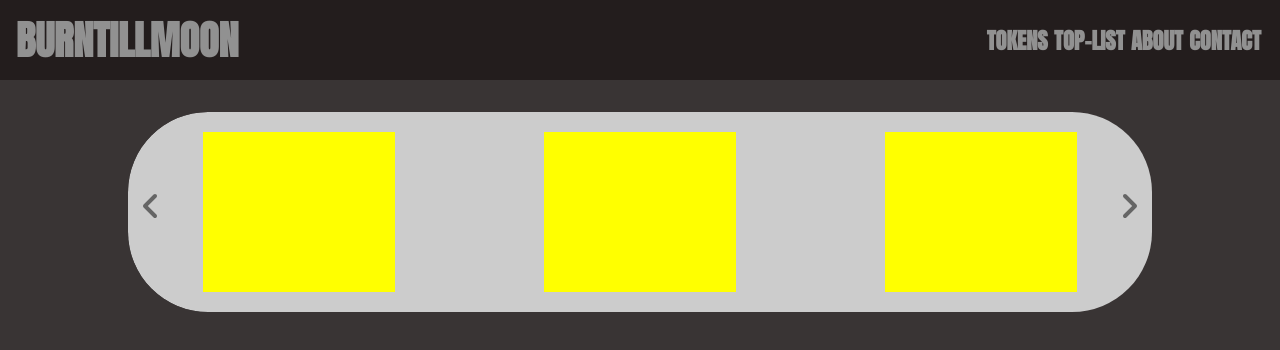
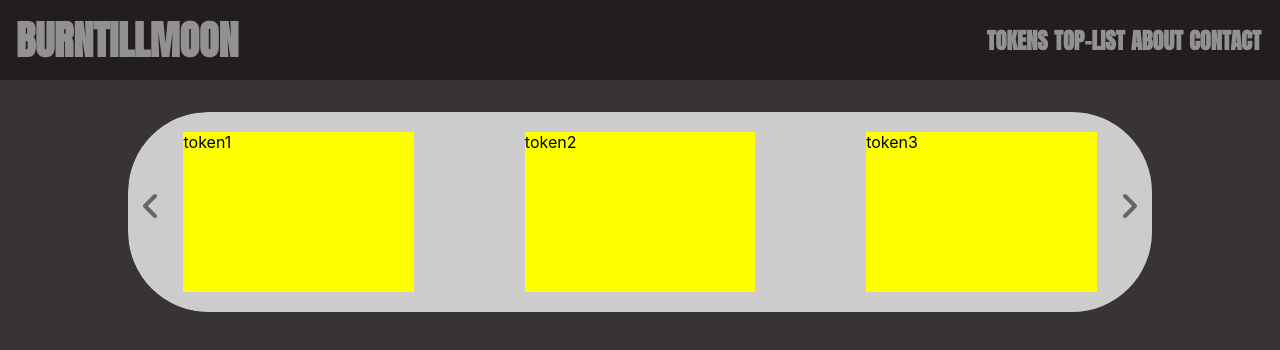
Before and after one commit to cagatayyilmazgit/burntillmoon, a React (Create React App) app: page / in a window 1280 px wide. Shown: the top 350 px of the page. Built offline with nearby package versions, Linux system fonts and the light colour scheme; a web font is replaced by a local one.

Commit message:
onClicked functions were added but not working properly

```diff
--- a/src/App.css
+++ b/src/App.css
@@ -74,10 +74,11 @@ nav ul{
   display: flex;
 }
 .token{
-  width: 15vw;
+  width: 18vw;
   height: 20vh;
   background-color: yellow;
   margin: auto;
+  transition: 1s;
 }
 #prevButtonContainer{
   position: absolute;
@@ -85,6 +86,7 @@ nav ul{
   left: 1vw;
   cursor: pointer;
   opacity: 0.5;
+  z-index: 5;
 }
 #nextButtonContainer{
   position: absolute;
@@ -92,6 +94,7 @@ nav ul{
   right: 1vw;
   cursor:pointer;
   opacity: 0.5;
+  z-index: 5;
 }
 
 /*Responsive*/
--- a/src/modules/Carousel.js
+++ b/src/modules/Carousel.js
@@ -1,23 +1,51 @@
 import React from "react";
 import { FontAwesomeIcon } from "@fortawesome/react-fontawesome";
 import { faAngleLeft, faAngleRight } from "@fortawesome/free-solid-svg-icons";
+
+const tokens = document.getElementsByClassName("token");
+
+let counter = 0;
+
+function next(){
+    counter += 80;
+
+    for(let i = 0; i < 3; i++){
+        tokens.parentNode.insertBefore(tokens[tokens.length-i], tokens.parentNode[0]);
+        console.log("loop worked")
+    }
+
+    for(let i = 0; i < 3; i++){
+        tokens.parentNode.removeChild(tokens[tokens.length - i]);
+    }
+
+    for(let i = 0; i < tokens.length; i++){
+        tokens[i].style.transform = "translate(" + counter + "vw,0)";
+    }
+}
+function prev(){
+    counter -= 80;
+    for(let i = 0; i < tokens.length; i++){
+        tokens[i].style.transform = "translate(" + counter + "vw,0)"
+    }
+}
+
 
 export default function Carousel(){
     return(
         <div className="carousel-container">
             <div id="prevButtonContainer">
-                <FontAwesomeIcon icon={faAngleLeft} size="2x" />
+                <FontAwesomeIcon icon={faAngleLeft} size="2x" onClick={prev} />
             </div>
             <div className="carousel">
-                <div className="token"></div>
-                <div className="token"></div>
-                <div className="token"></div>
-                <div className="token"></div>
-                <div className="token"></div>
-                <div className="token"></div>
+                <div className="token">token1</div>
+                <div className="token">token2</div>
+                <div className="token">token3</div>
+                <div className="token">token4</div>
+                <div className="token">token5</div>
+                <div className="token">token6</div>
             </div>
             <div id="nextButtonContainer">
-                <FontAwesomeIcon icon={faAngleRight} size="2x" />
+                <FontAwesomeIcon icon={faAngleRight} size="2x" onClick={next}/>
             </div>
         </div>
     )
```
